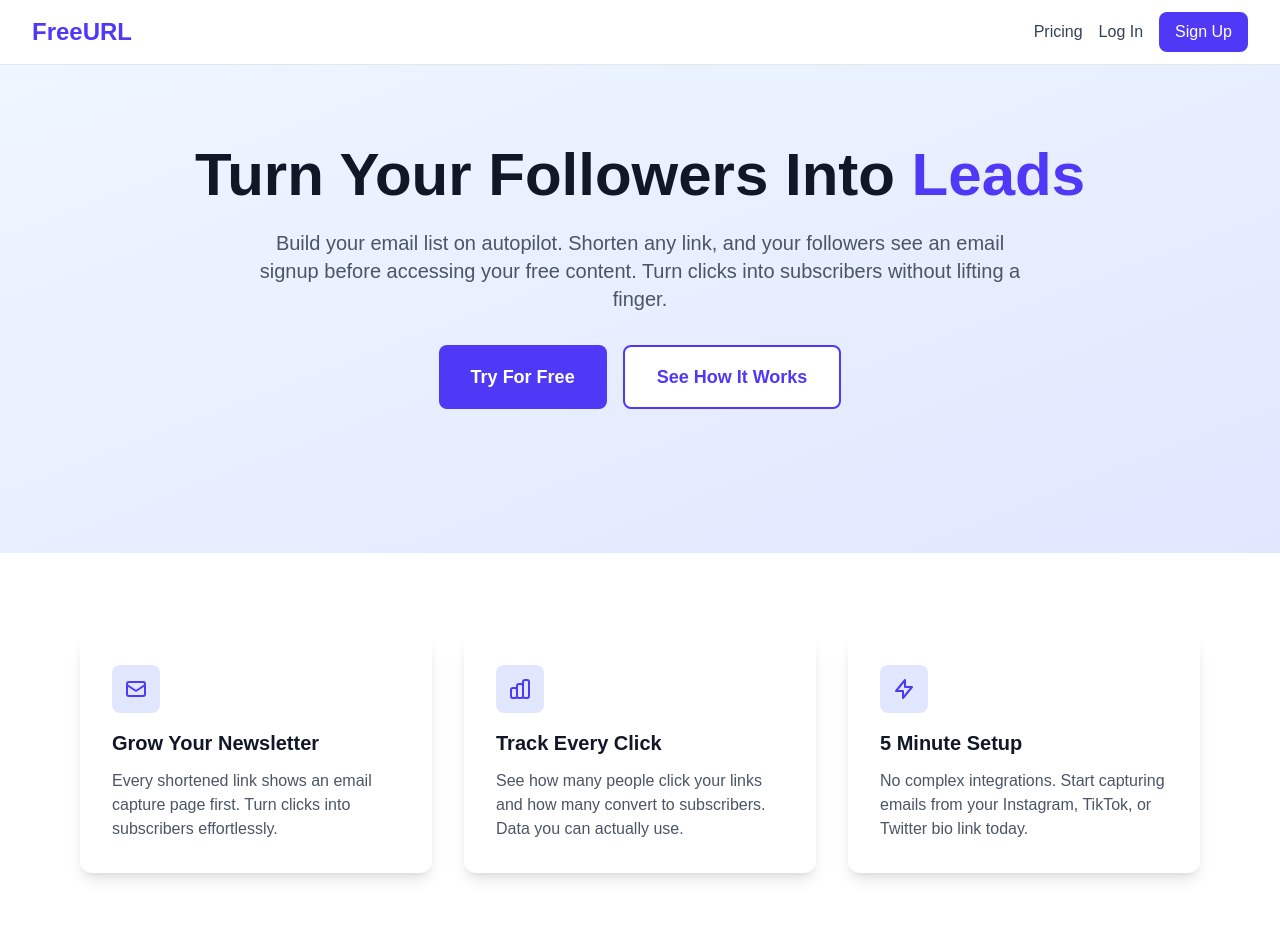
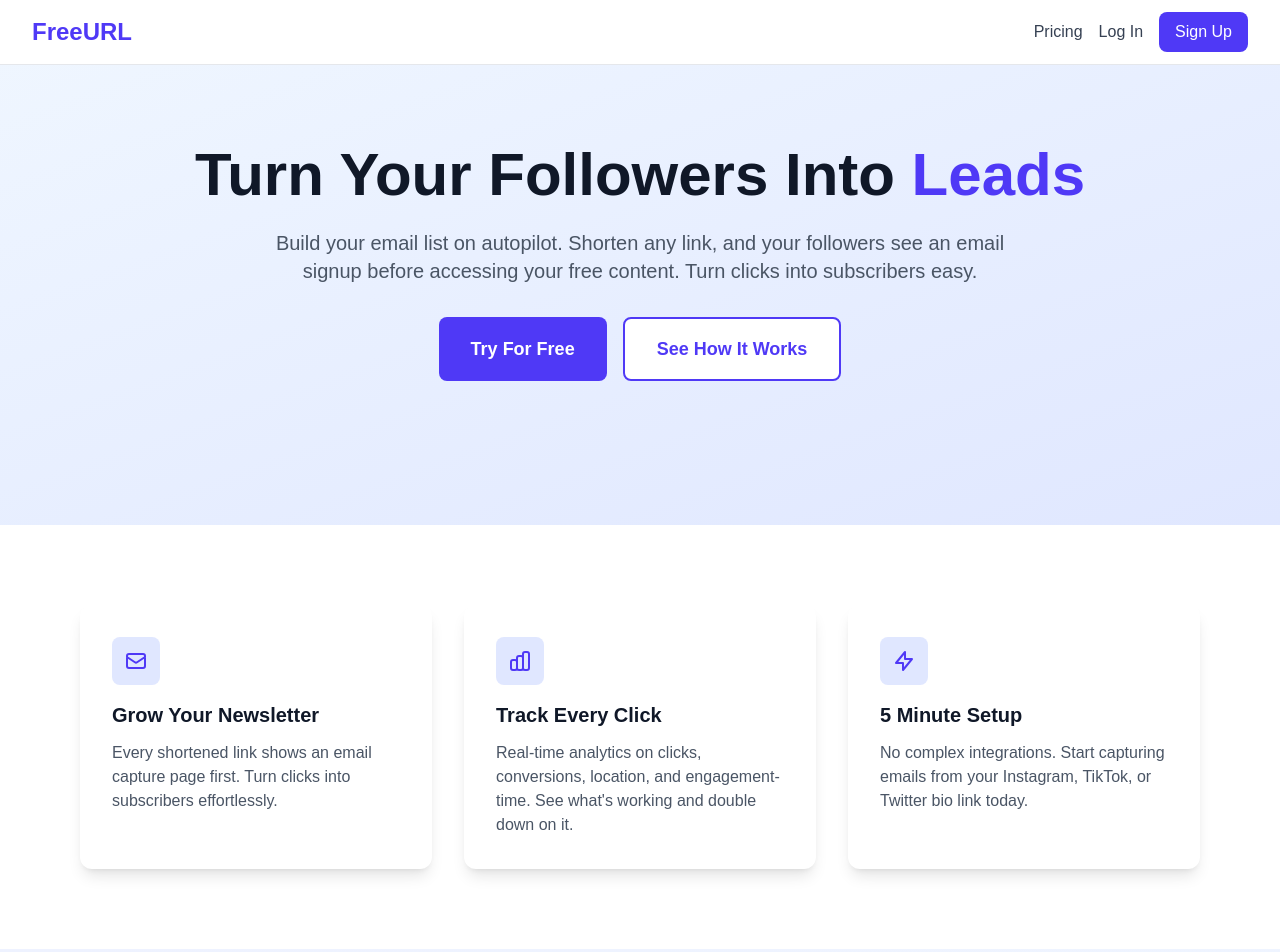
Before and after one commit to Hoshaiah/freeUrl, a Next.js app: page / in a window 1280 px wide. Shown: the top 952 px of the page. Built offline with nearby package versions, Linux system fonts and the light colour scheme; no server answers.

Commit message:
Polish copy

```diff
--- a/app/page.tsx
+++ b/app/page.tsx
@@ -65,7 +65,7 @@ export default function Home() {
               <span className="text-indigo-600"> Leads</span>
             </h1>
             <p className="text-xl text-gray-600 max-w-3xl mx-auto mb-8">
-              Build your email list on autopilot. Shorten any link, and your followers see an email signup before accessing your free content. Turn clicks into subscribers without lifting a finger.
+              Build your email list on autopilot. Shorten any link, and your followers see an email signup before accessing your free content. Turn clicks into subscribers easy.
             </p>
             <div className="flex flex-col sm:flex-row gap-4 justify-center mb-12">
               <button
@@ -110,7 +110,7 @@ export default function Home() {
               </div>
               <h3 className="text-xl font-bold text-gray-900 mb-3">Track Every Click</h3>
               <p className="text-gray-600">
-                See how many people click your links and how many convert to subscribers. Data you can actually use.
+                Real-time analytics on clicks, conversions, location, and engagement-time. See what's working and double down on it.
               </p>
             </div>
 
```
